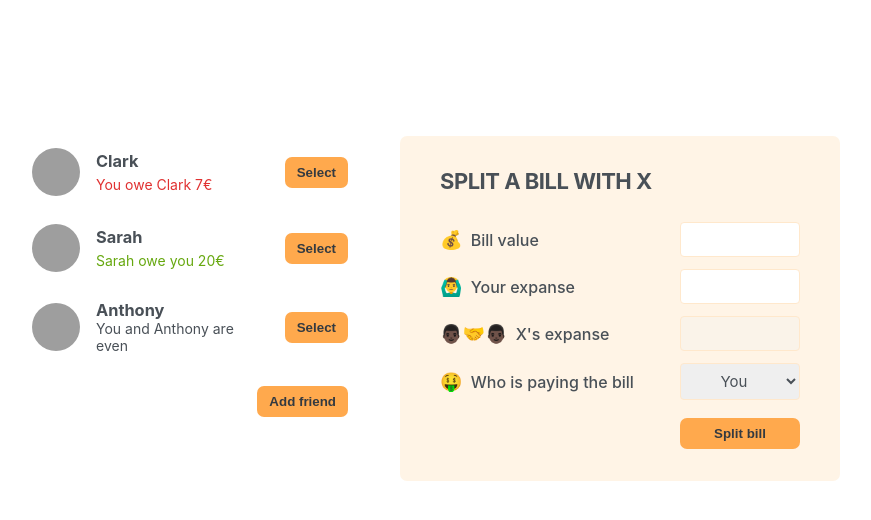
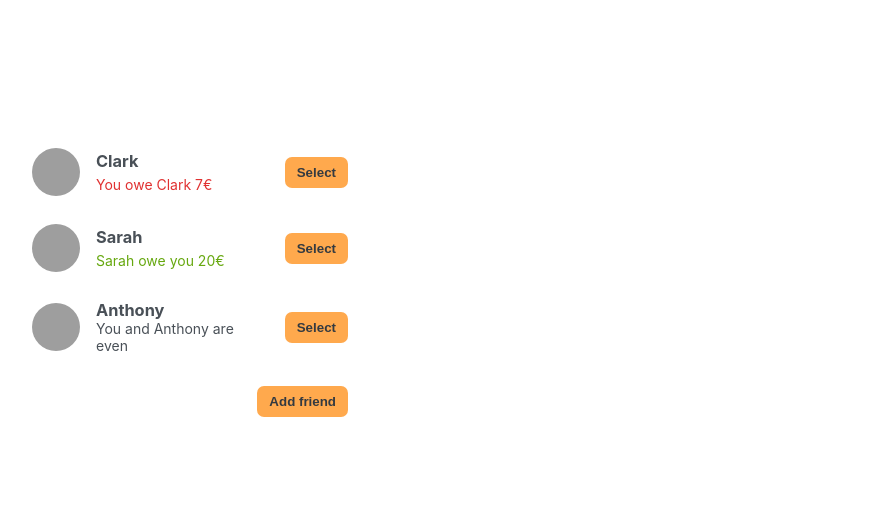
Before and after one commit to KristijanKoprtla/eat-n-split, a React (Create React App) app: page / in a window 1280 px wide. Shown: the top 520 px of the page, without its empty margins (210-1081 px from the left). Built offline with nearby package versions, Linux system fonts and the light colour scheme; grey boxes are pictures that could not be loaded; the HTML template or start-up script is replaced by a standard one.

Commit message:
Add controlled elements to FormSplitBill

```diff
--- a/src/App.jsx
+++ b/src/App.jsx
@@ -33,6 +33,8 @@
   const [friends, setFriends] = useState(initialFriends);
   const [showAddFriend, setShowAddFriend] = useState(false);
 
+  const [selectedFriend, setSelectedFriend] = useState(null);
+
   function handleShowAddFriend() {
     setShowAddFriend((show) => !show);
   }
@@ -42,34 +44,52 @@
     setShowAddFriend(false);
   }
 
+  function handleSelection(friend) {
+    // setSelectedFriend(friend);
+    setSelectedFriend((cur) => (cur?.id === friend.id ? null : friend));
+    setShowAddFriend(false);
+  }
+
   return (
     <div className="app">
       <div className="sidebar">
-        <FriendsList friends={friends} />
+        <FriendsList
+          friends={friends}
+          selectedFriend={selectedFriend}
+          onSelection={handleSelection}
+        />
         {showAddFriend && <FormAddFriend onAddFriend={handleAddFriend} />}
+
         <Button onClick={handleShowAddFriend}>
           {showAddFriend ? "Close" : "Add friend"}
         </Button>
       </div>
 
-      <FormSplitBill />
+      {selectedFriend && <FormSplitBill selectedFriend={selectedFriend} />}
     </div>
   );
 }
 
-function FriendsList({ friends }) {
+function FriendsList({ friends, onSelection, selectedFriend }) {
   return (
     <ul>
       {friends.map((friend) => (
-        <Friend friend={friend} key={friend.id} />
+        <Friend
+          friend={friend}
+          key={friend.id}
+          onSelection={onSelection}
+          selectedFriend={selectedFriend}
+        />
       ))}
     </ul>
   );
 }
 
-function Friend({ friend }) {
+function Friend({ friend, onSelection, selectedFriend }) {
+  const isSelected = selectedFriend?.id === friend.id;
+
   return (
-    <li>
+    <li className={isSelected ? "selected" : ""}>
       <img src={friend.image} alt={friend.name} />
       <h3>{friend.name}</h3>
 
@@ -84,7 +104,9 @@
         </p>
       )}
       {friend.balance === 0 && <p>You and {friend.name} are even</p>}
-      <Button>Select</Button>
+      <Button onClick={() => onSelection(friend)}>
+        {isSelected ? "Close" : "Select"}
+      </Button>
     </li>
   );
 }
@@ -132,24 +154,44 @@
   );
 }
 
-function FormSplitBill() {
+function FormSplitBill({ selectedFriend }) {
+  const [bill, setBill] = useState("");
+  const [paidByUser, setPayByUser] = useState("");
+  const paidByFriend = bill ? bill - paidByUser : "";
+  const [whoIsPaying, setWhoIsPaying] = useState("user");
+
   return (
     <form className="form-split-bill">
-      <h2>Split a bill with X</h2>
+      <h2>Split a bill with {selectedFriend.name}</h2>
 
       <label>💰 Bill value</label>
-      <input type="text" />
+      <input
+        type="text"
+        value={bill}
+        onChange={(e) => setBill(Number(e.target.value))}
+      />
 
       <label>🙆‍♂️ Your expanse</label>
-      <input type="text" />
+      <input
+        type="text"
+        value={paidByUser}
+        onChange={(e) =>
+          setPayByUser(
+            Number(e.target.value) > bill ? paidByUser : Number(e.target.value)
+          )
+        }
+      />
 
-      <label>👨🏿‍🤝‍👨🏿 X's expanse</label>
-      <input type="text" disabled />
+      <label>👨🏿‍🤝‍👨🏿 {selectedFriend.name}'s expanse</label>
+      <input type="text" value={paidByFriend} disabled />
 
       <label>🤑 Who is paying the bill</label>
-      <select>
+      <select
+        value={whoIsPaying}
+        onChange={(e) => setWhoIsPaying(e.target.value)}
+      >
         <option value="user">You</option>
-        <option value="friend">X</option>
+        <option value="friend">{selectedFriend.name}</option>
       </select>
 
       <Button>Split bill</Button>
```
